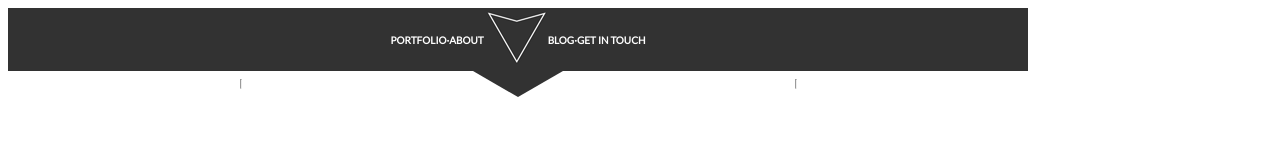
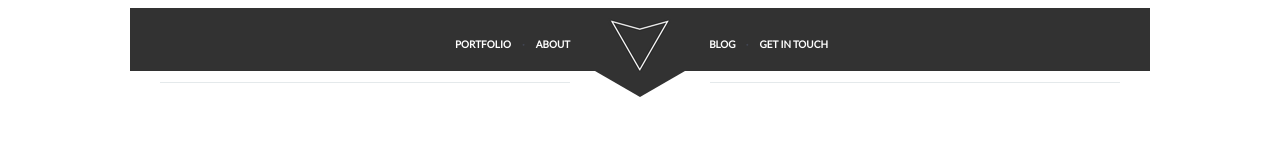
Before and after one commit to janglewood/hexal, a plain HTML site: page src/index.html in a window 1280 px wide. Drawn offline with Linux system fonts and the light colour scheme.

Commit message:
Add lines & fix positioning

```diff
--- a/src/index.html
+++ b/src/index.html
@@ -10,23 +10,19 @@
     <header class="header">
         <nav class="headerContainer">
             <span class="left buttons">
-                <a href="#">PORTFOLIO</a>
-                <div>·</div>
-                <a href="#">ABOUT</a>
+                <a href="#" id="portfolio">PORTFOLIO</a><div class="dot">·</div><a href="#" id="about">ABOUT</a>
             </span>
-                <a href="#">
-                    <img class="logoImage" src="accets/Logo.png" alt="logo" />
+                <a href="#" class="logoImage">
+                    <img src="accets/Logo.png" alt="logo" />
                 </a>
             <span class="right buttons">
-                <a href="#">BLOG</a>
-                <div>·</div>
-                <a href="#">GET IN TOUCH</a>
+                <a href="#" id="blog">BLOG</a><div class="dot">·</div><a href="#" id="getInTouch">GET IN TOUCH</a>
             </span>
         </nav>
         <div class="downPart">
-            <hr>
+            <img src="accets/lineLeft.png" alt="LineLeft" class="line" id="lineLeft" />
             <div class="triangleDown"></div>
-            <hr>
+            <img src="accets/lineRight.png" alt="LineRight" class="line" id="lineRight" />
         </div>
     </header>
  </body>
--- a/src/style.css
+++ b/src/style.css
@@ -12,21 +12,17 @@ body {
     align-items: center;
     background-color: rgb(50, 50, 50);
 }
-li {
-    list-style-type: none;
-}
 a {
     text-decoration: none;
     color: rgb(255, 255, 255);
 }
-ul {
-    display: flex;
-    flex-direction: row;
-    justify-content: space-between;
+a:focus {
+    color: rgb(46, 179, 152);
 }
 .header {
     width: 1020px;
     height: 100%;
+    align-self: center;
 }
 .buttons {
     display: flex;
@@ -37,6 +33,32 @@ ul {
     font-weight: bold;
     font-size: 10px;
 }
+.left {
+    position: relative;
+    top: 4px;
+    left: -36px;
+}
+.right {
+    position: relative;
+    top: 4px;
+    left: 39px;
+}
+#portfolio {
+    position: relative;
+    margin-right: 11px;
+}
+#about {
+    position: relative;
+    margin-left: 11px;
+}
+#blog {
+    position: relative;
+    margin-right: 10px;
+}
+#getInTouch {
+    position: relative;
+    margin-left: 11px;
+}
 .triangleDown {
     width: 0;
     height: 0;
@@ -46,14 +68,30 @@ ul {
     display: flex;
     align-items: center;
     justify-content: center;
+    margin: 0 25px;
   }
 .logo {
     align-self: flex-start;
 }
 .logoImage {
-    align-self: center;
+    position: relative;
+    top: 8px;
+    left: 1px;
 }
 .downPart {
     display: flex;
     flex-direction: row;
 }
+.line {
+    height: 1px;
+    width: 410px;
+    align-self: center;
+    position: relative;
+    top: -2px;
+}
+#lineLeft {
+    margin-left: 30px;
+}
+.dot {
+    color: rgb(65, 69, 82);
+}
```
Also changed, not shown: src/accets/lineLeft.png (added), src/accets/lineRight.png (added).
